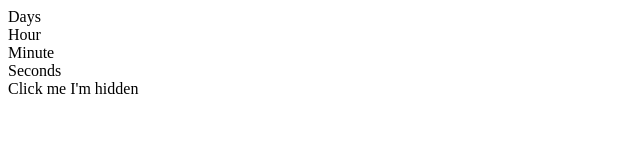
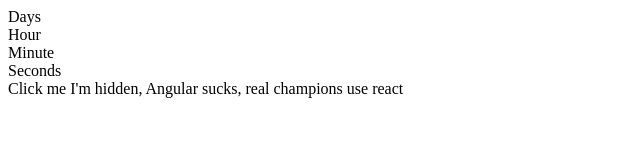
Before and after one commit to Deadpool1994/DynamicHBD, a website: page app/view1/view1.html in a window 1280 px wide. Shown: the whole page, without its empty margins (0-640 px from the left). Drawn offline with Linux system fonts and the light colour scheme.

Commit message:
update view to reflect reality

```diff
--- a/app/view1/view1.html
+++ b/app/view1/view1.html
@@ -14,7 +14,8 @@
       <div class="second">Seconds</div>
     </div>
     <div class="hidden-button">
-      Click me I'm hidden
+      Click me I'm hidden,
+      Angular sucks, real champions use react
     </div>
   </div>
 
```
